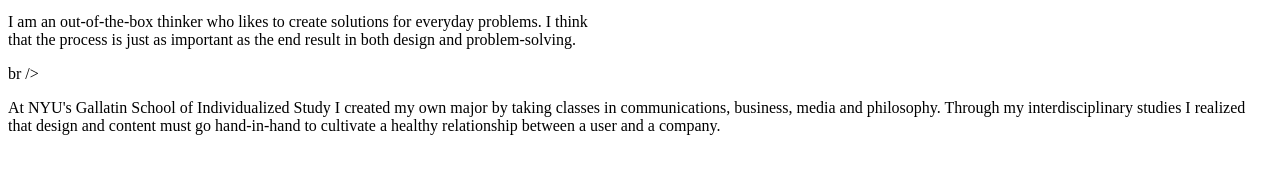
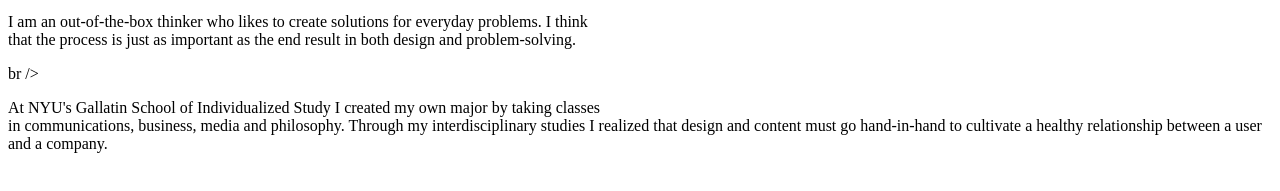
Before and after one commit to calliecub/calliecub.github.io, a plain HTML site: page index.html in a window 1280 px wide. Shown: the part 369-560 px from the top of the page. Drawn offline with Linux system fonts and the light colour scheme.

Commit message:
Added first break to 2nd paragraph
after classes

```diff
--- a/index.html
+++ b/index.html
@@ -4,7 +4,7 @@
 		<h1>Callie Leone</h1>
 		<img src="https://scontent-a-lga.xx.fbcdn.net/hphotos-frc3/t1/1619586_10101488953382285_1049444120_n.jpg" alt="Headshot" title="Callie Headshot"  />
 		<p>I am an out-of-the-box thinker who likes to create solutions for everyday problems. I think<br />that the process is just as important as the end result in both design and problem-solving.</p> br />
-		<p>At NYU's Gallatin School of Individualized Study I created my own major by taking classes in communications, business, media and philosophy. Through my interdisciplinary studies I realized that design and content must go hand-in-hand to cultivate a healthy relationship between a user and a company.</p>
+		<p>At NYU's Gallatin School of Individualized Study I created my own major by taking classes<br /> in communications, business, media and philosophy. Through my interdisciplinary studies I realized that design and content must go hand-in-hand to cultivate a healthy relationship between a user and a company.</p>
 	</body>
 
 	</html>
```
